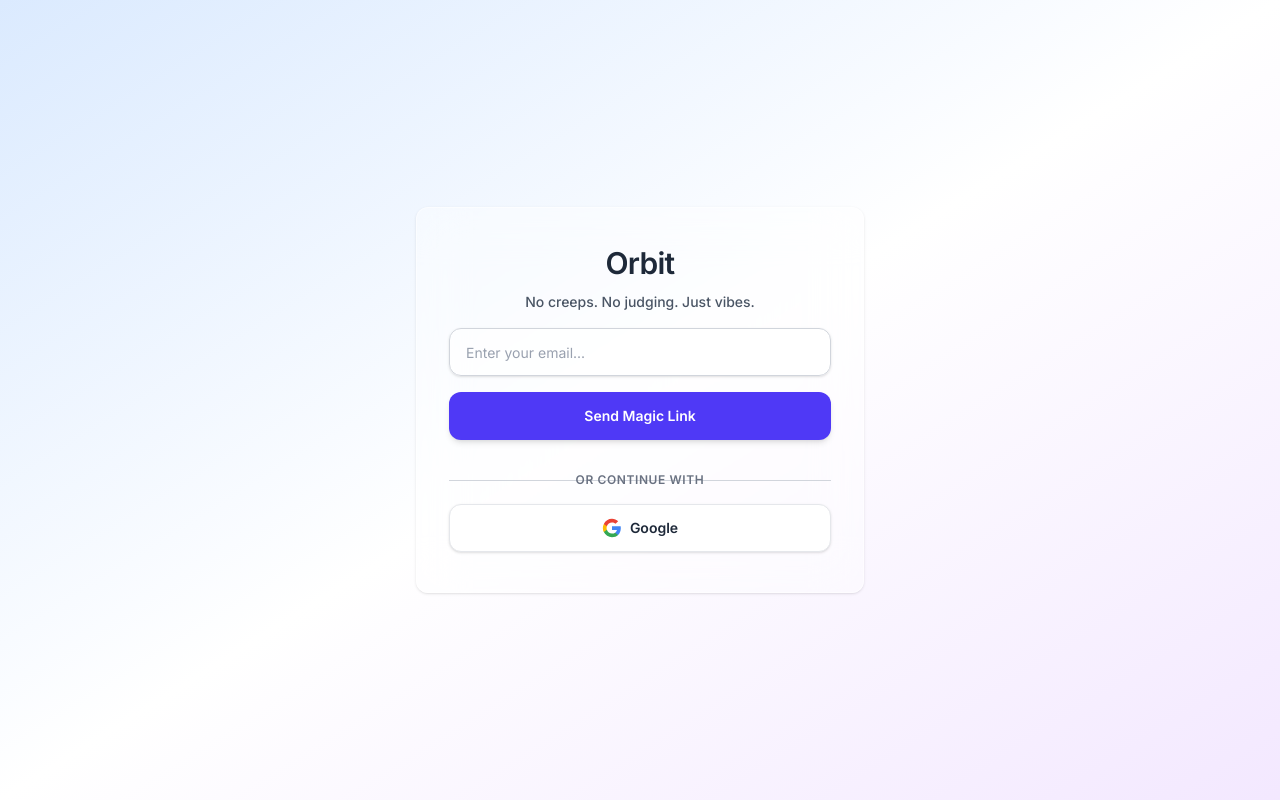
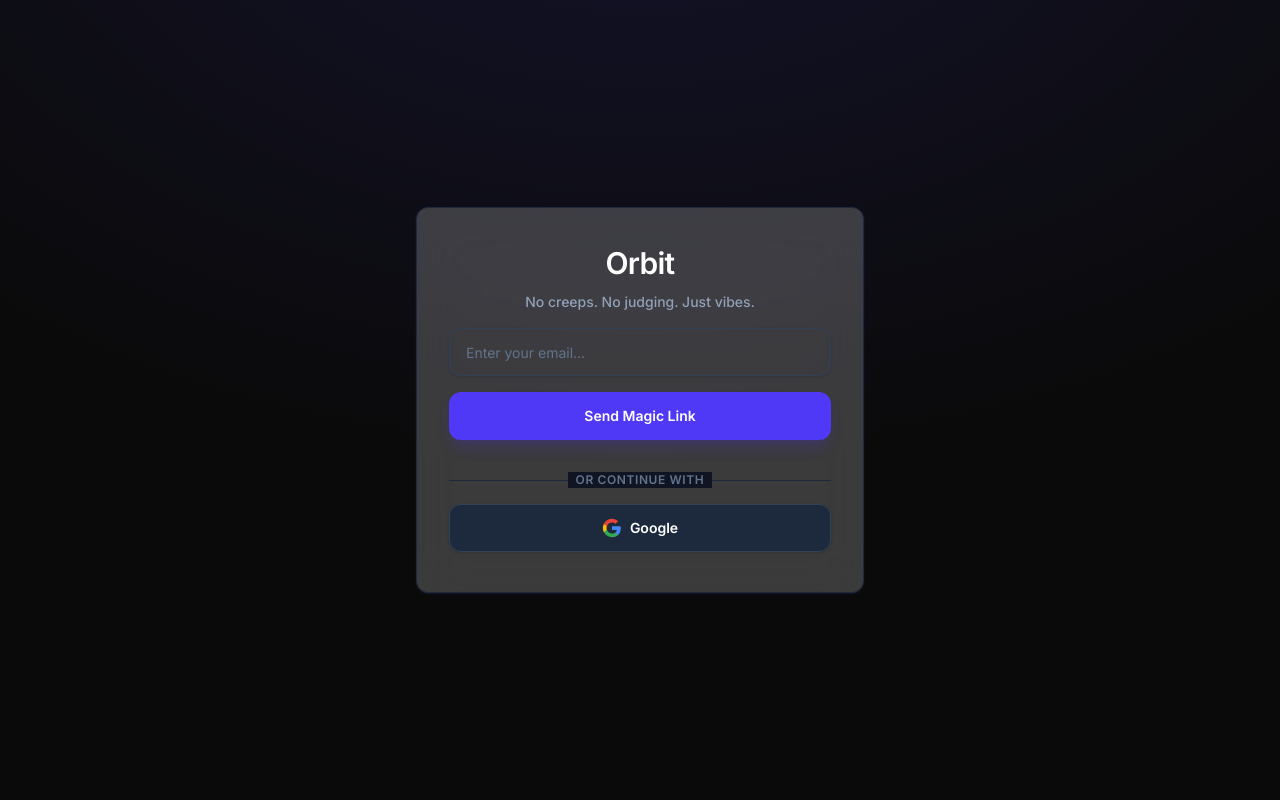
Before and after one commit to Hado3728/vibe-orbit, a Next.js app: page /login in a window 1280 px wide. Built offline with nearby package versions, Linux system fonts and the light colour scheme.

Commit message:
style: updated login page to match dark orbit aesthetic

```diff
--- a/src/app/(public)/login/page.tsx
+++ b/src/app/(public)/login/page.tsx
@@ -54,11 +54,11 @@
     };
 
     return (
-        <div className="min-h-screen flex items-center justify-center bg-gradient-to-br from-blue-100 via-white to-purple-100 p-4">
-            <Card className="w-full max-w-md bg-white/40 backdrop-blur-xl border-white/50 shadow-2xl rounded-3xl overflow-hidden">
+        <div className="min-h-screen flex items-center justify-center bg-[#0a0a0a] bg-[radial-gradient(ellipse_80%_80%_at_50%_-20%,rgba(79,70,229,0.15),rgba(255,255,255,0))] p-4">
+            <Card className="w-full max-w-md bg-slate-900/60 backdrop-blur-xl border-slate-800 shadow-2xl shadow-indigo-500/10 rounded-3xl overflow-hidden">
                 <CardHeader className="text-center pt-10 pb-4">
-                    <CardTitle className="text-3xl font-extrabold text-gray-800 tracking-tight">Orbit</CardTitle>
-                    <p className="text-sm text-gray-600 mt-2 font-medium">No creeps. No judging. Just vibes.</p>
+                    <CardTitle className="text-3xl font-extrabold text-white tracking-tight">Orbit</CardTitle>
+                    <p className="text-sm text-slate-400 mt-2 font-medium">No creeps. No judging. Just vibes.</p>
                 </CardHeader>
                 <CardContent className="px-8 pb-10">
                     <form onSubmit={handleLogin} className="space-y-4">
@@ -69,12 +69,12 @@
                                 value={email}
                                 onChange={(e: React.ChangeEvent<HTMLInputElement>) => setEmail(e.target.value)}
                                 required
-                                className="w-full bg-white/60 border-gray-200 text-gray-800 rounded-xl h-12 px-4 focus:ring-2 focus:ring-purple-400 focus:border-transparent transition-all"
+                                className="w-full bg-slate-800/50 border-slate-700 text-white placeholder:text-slate-500 rounded-xl h-12 px-4 focus:ring-2 focus:ring-indigo-500 focus:border-transparent transition-all"
                             />
                         </div>
                         <Button
                             type="submit"
-                            className="w-full bg-indigo-600 hover:bg-indigo-700 text-white rounded-xl h-12 font-semibold shadow-md transition-all active:scale-[0.98]"
+                            className="w-full bg-indigo-600 hover:bg-indigo-700 text-white rounded-xl h-12 font-semibold shadow-lg shadow-indigo-600/20 transition-all active:scale-[0.98]"
                             disabled={loading}
                         >
                             {loading ? "Sending..." : "Send Magic Link"}
@@ -84,16 +84,16 @@
                     <div className="mt-8 flex flex-col gap-4">
                         <div className="relative">
                             <div className="absolute inset-0 flex items-center">
-                                <span className="w-full border-t border-gray-300" />
+                                <span className="w-full border-t border-slate-800" />
                             </div>
                             <div className="relative flex justify-center text-xs uppercase">
-                                <span className="bg-transparent px-2 text-gray-500 font-semibold tracking-wider">Or continue with</span>
+                                <span className="bg-[#111423] px-2 text-slate-500 font-semibold tracking-wider">Or continue with</span>
                             </div>
                         </div>
                         <Button
                             type="button"
                             onClick={handleGoogleLogin}
-                            className="w-full bg-white text-gray-800 hover:bg-gray-50 border border-gray-200 shadow-sm rounded-xl h-12 font-semibold transition-all active:scale-[0.98] flex items-center justify-center gap-2"
+                            className="w-full bg-slate-800 text-white hover:bg-slate-700 border border-slate-700 shadow-sm rounded-xl h-12 font-semibold transition-all active:scale-[0.98] flex items-center justify-center gap-2"
                         >
                             <svg className="w-5 h-5" viewBox="0 0 24 24" fill="none" xmlns="http://www.w3.org/2000/svg">
                                 <path d="M22.56 12.25c0-.78-.07-1.53-.2-2.25H12v4.26h5.92c-.26 1.37-1.04 2.53-2.21 3.31v2.77h3.57c2.08-1.92 3.28-4.74 3.28-8.09z" fill="#4285F4" />
@@ -103,7 +103,7 @@
                             </svg>
                             Google
                         </Button>
-                        {message && <p className="text-center text-sm font-medium text-indigo-600 mt-2 bg-indigo-50 p-2 rounded-lg">{message}</p>}
+                        {message && <p className="text-center text-sm font-medium text-indigo-300 mt-2 bg-indigo-950/50 border border-indigo-900/50 p-2 rounded-lg">{message}</p>}
                     </div>
                 </CardContent>
             </Card>
```
